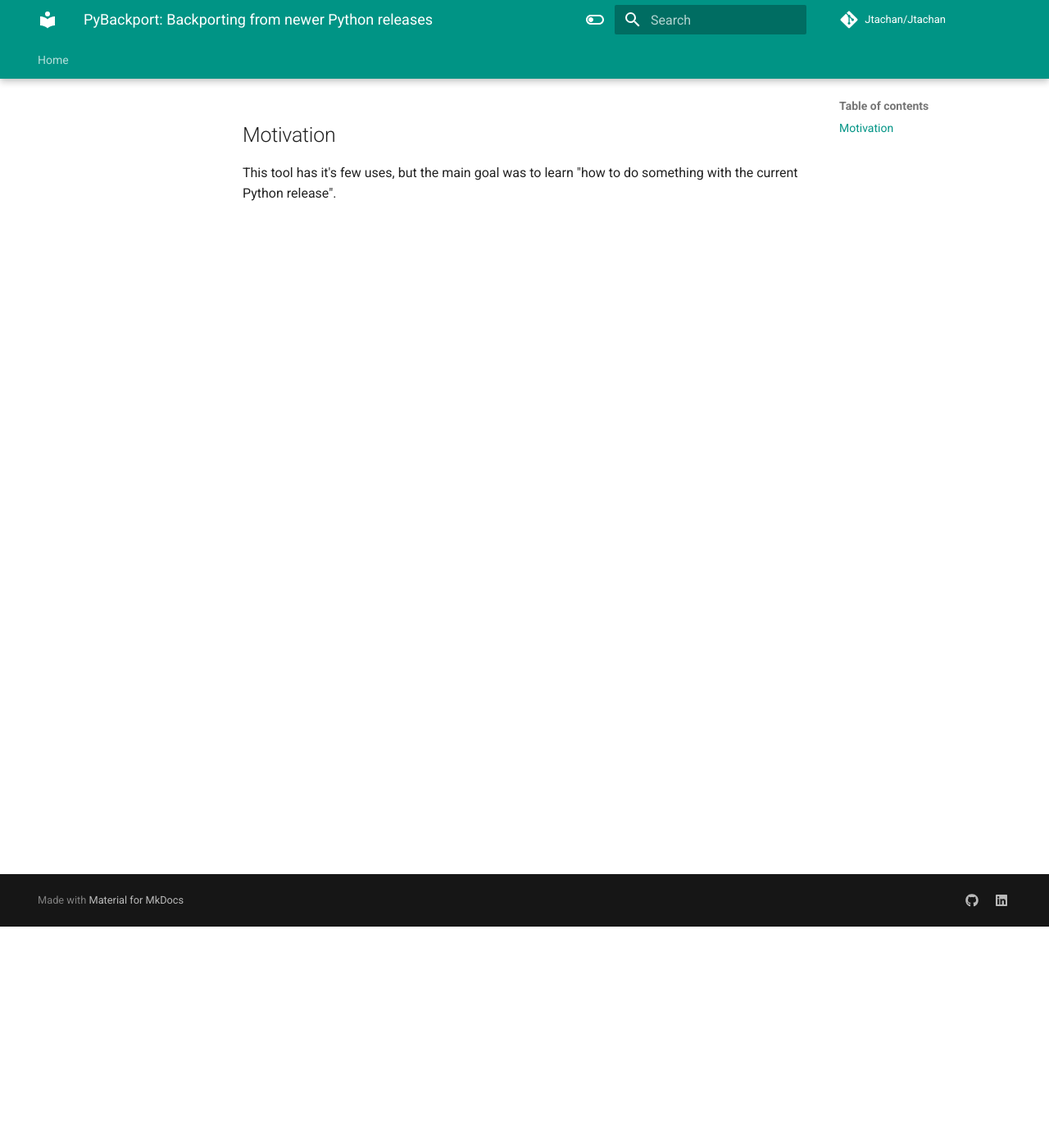
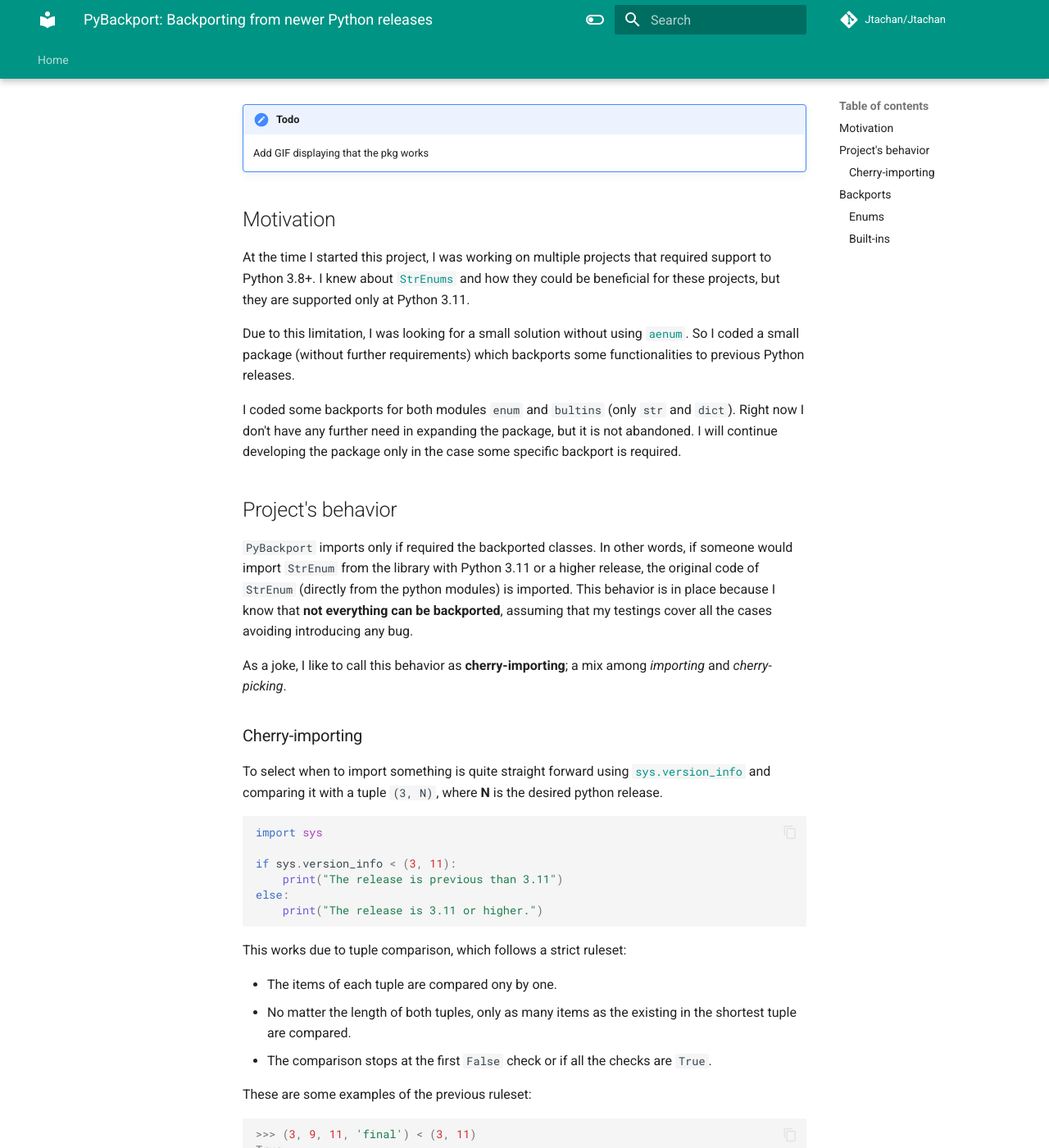
Before and after one commit to Jtachan/website, an MkDocs documentation site: the page built from docs/projects/pybackport.md, in a window 1280 px wide and 1400 px high, scrolled down 270 px. Shown: the whole window at 82% size. Built offline with MkDocs 1.6.1 and Material for MkDocs 9.7.7, drawn with Linux system fonts in a browser that asks for light colours; comment, search, counter and statistics services are not loaded; some of the changed text lies outside the part shown.

Commit message:
Proj: PyBackport (unfinished)

`````diff
--- a/docs/projects/pybackport.md
+++ b/docs/projects/pybackport.md
@@ -4,6 +4,64 @@
 |-----------------------------------------------------|---------------|
 | [PyBackport](https://github.com/Jtachan/PyBackport) | Python        |
 
+!!! Todo
+    Add GIF displaying that the pkg works
+
 ## Motivation
 
-This tool has it's few uses, but the main goal was to learn "how to do something with the current Python release".
+At the time I started this project, I was working on multiple projects that required support to Python 3.8+.
+I knew about [`StrEnums`](https://docs.python.org/3/library/enum.html#enum.StrEnum) and how they could be beneficial for these projects, but they are supported only at Python 3.11.
+
+Due to this limitation, I was looking for a small solution without using [`aenum`](https://pypi.org/project/aenum/).
+So I coded a small package (without further requirements) which backports some functionalities to previous Python releases.
+
+I coded some backports for both modules `enum` and `bultins` (only `str` and `dict`).
+Right now I don't have any further need in expanding the package, but it is not abandoned.
+I will continue developing the package only in the case some specific backport is required.
+
+## Project's behavior
+
+`PyBackport` imports only if required the backported classes.
+In other words, if someone would import `StrEnum` from the library with Python 3.11 or a higher release, the original code of `StrEnum` (directly from the python modules) is imported.
+This behavior is in place because I know that **not everything can be backported**, assuming that my testings cover all the cases avoiding introducing any bug.
+
+As a joke, I like to call this behavior as **cherry-importing**; a mix among _importing_ and _cherry-picking_.
+
+### Cherry-importing
+
+To select when to import something is quite straight forward using [`sys.version_info`](https://docs.python.org/3/library/sys.html#sys.version_info) and comparing it with a tuple `(3, N)`, where **N** is the desired python release.
+
+```python
+import sys
+
+if sys.version_info < (3, 11):
+    print("The release is previous than 3.11")
+else:
+    print("The release is 3.11 or higher.")
+```
+
+This works due to tuple comparison, which follows a strict ruleset:
+
+- The items of each tuple are compared ony by one.
+- No matter the length of both tuples, only as many items as the existing in the shortest tuple are compared.
+- The comparison stops at the first `False` check or if all the checks are `True`.
+
+These are some examples of the previous ruleset:
+````pycon
+>>> (3, 9, 11, 'final') < (3, 11)
+True
+>>> (3, 10) < (3, 11)
+True
+>>> (4, 'x') < (3, 11)
+False
+>>> ("string", 0) < (3, 11)
+TypeError: '<' not supported between instances of 'str' and 'int'
+````
+
+## Backports
+
+### Enums
+
+The biggest difference to backport was not that `StrEnum` was integrated, but rather that many enums were invoking the member's value for calls and string representations
+
+### Built-ins
`````
